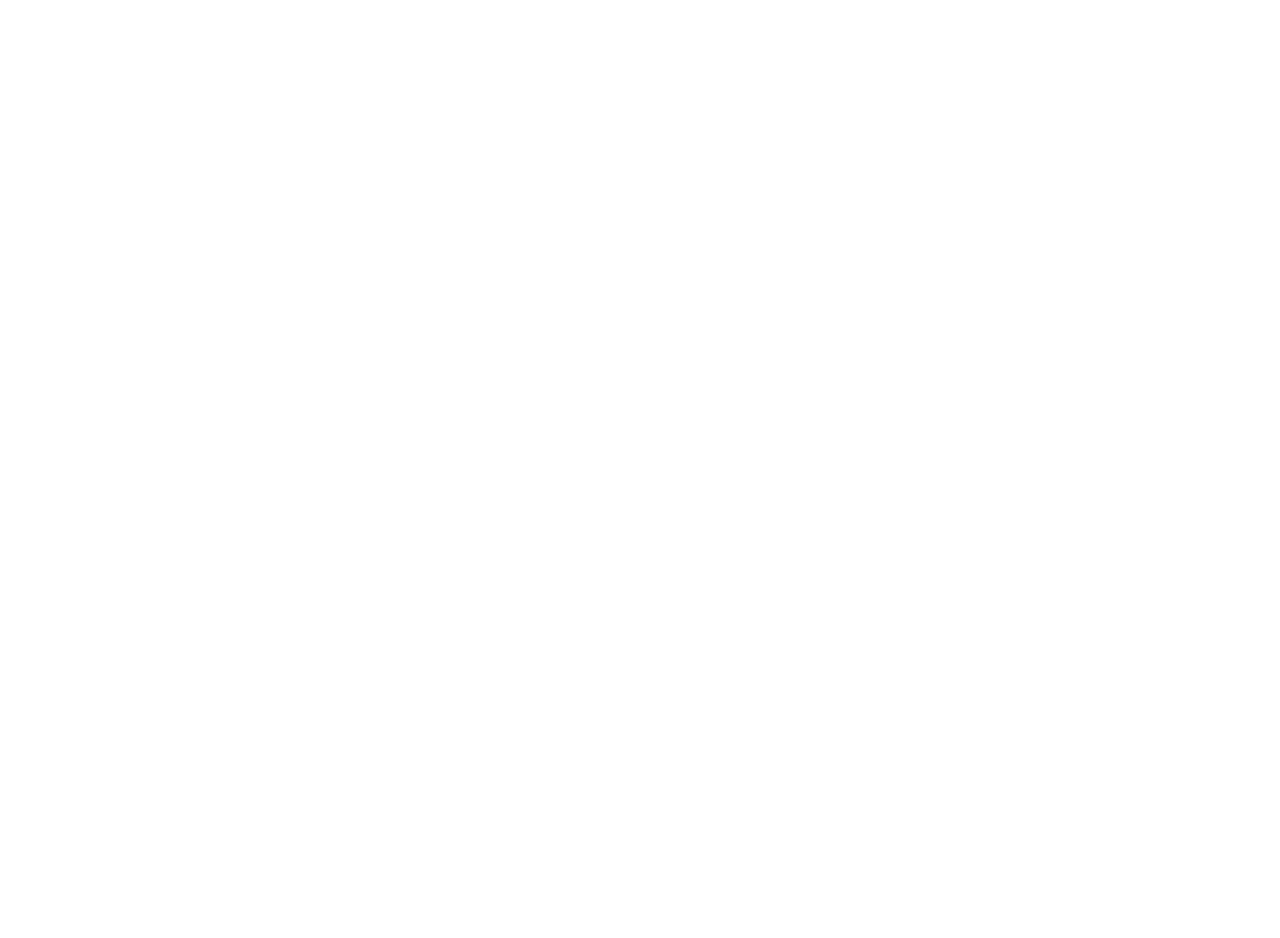
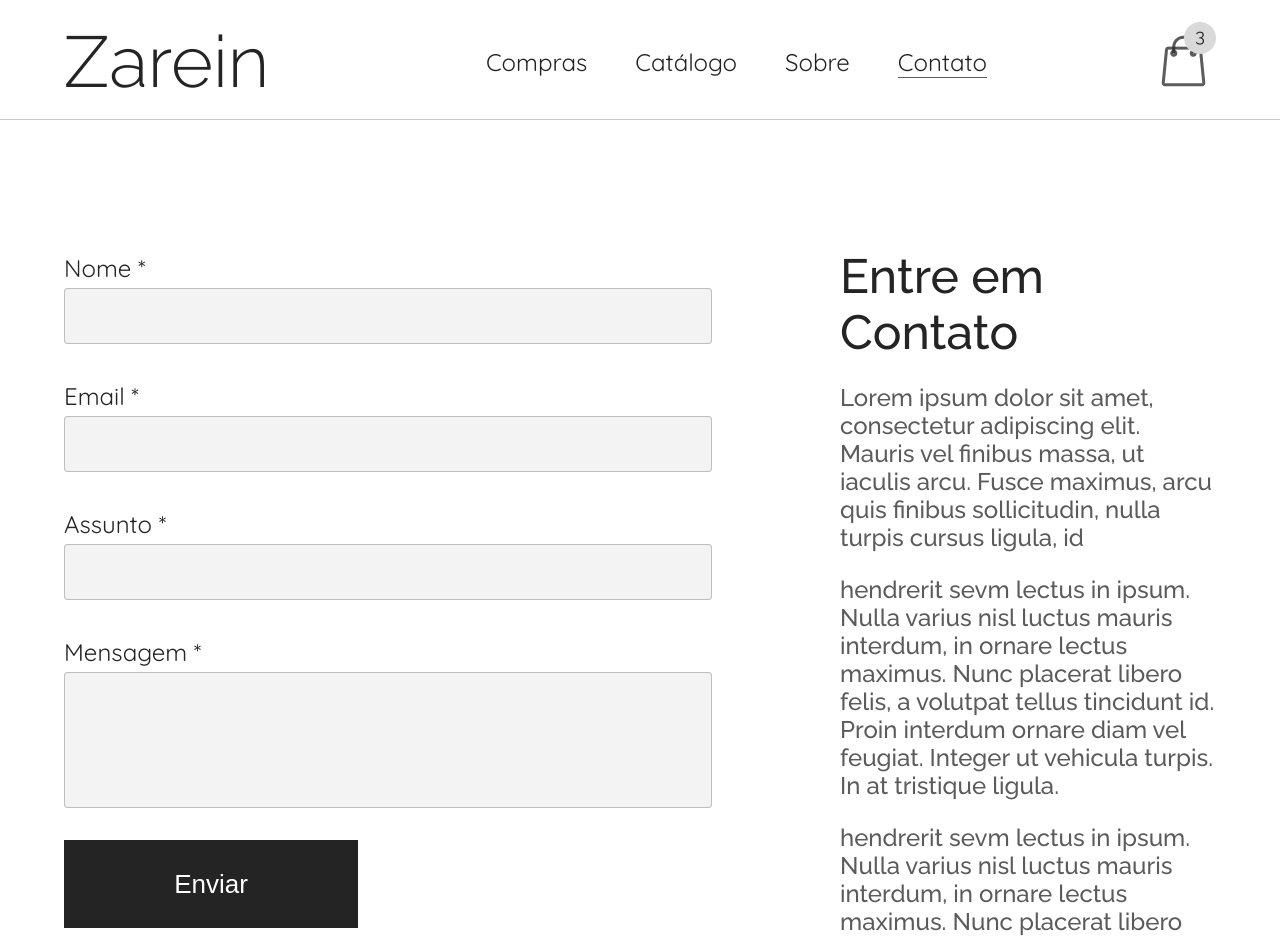
Before and after one commit to DevVictor19/zarein-ecommerce-react, a React (Create React App) app: page /contato in a window 1280 px wide. Before the commit this address had no page. Shown: the top 938 px of the page. Before the commit the page ends 800 px from the top, so only its background shows below. Built offline with nearby package versions, Linux system fonts and the light colour scheme.

Commit message:
initial contato design

```diff
--- a/src/components/UI/fadeIn.js
+++ /dev/null
@@ -1,7 +0,0 @@
-import classes from "./fadeIn.module.css";
-
-const FadeIn = (props) => {
-  return <div className={classes.fade}>{props.children}</div>;
-};
-
-export default FadeIn;
--- /dev/null
+++ b/src/components/UI/fadeInMain.js
@@ -0,0 +1,11 @@
+import classes from "./fadeIn.module.css";
+
+const FadeInMain = (props) => {
+  return (
+    <main style={props.style || {}} className={classes.fade}>
+      {props.children}
+    </main>
+  );
+};
+
+export default FadeInMain;
--- /dev/null
+++ b/src/components/contato/contatoContent.js
@@ -0,0 +1,32 @@
+import ContatoForm from "./contatoForm";
+import classes from "./contatoContent.module.css";
+
+const ContatoContent = () => {
+  return (
+    <section className={classes.contato}>
+      <ContatoForm />
+      <div className={classes.contatoTexts}>
+        <h1>Entre em Contato</h1>
+        <p>
+          Lorem ipsum dolor sit amet, consectetur adipiscing elit. Mauris vel
+          finibus massa, ut iaculis arcu. Fusce maximus, arcu quis finibus
+          sollicitudin, nulla turpis cursus ligula, id
+        </p>
+        <p>
+          hendrerit sevm lectus in ipsum. Nulla varius nisl luctus mauris
+          interdum, in ornare lectus maximus. Nunc placerat libero felis, a
+          volutpat tellus tincidunt id. Proin interdum ornare diam vel feugiat.
+          Integer ut vehicula turpis. In at tristique ligula.
+        </p>
+        <p>
+          hendrerit sevm lectus in ipsum. Nulla varius nisl luctus mauris
+          interdum, in ornare lectus maximus. Nunc placerat libero felis, a
+          volutpat tellus tincidunt id. Proin interdum ornare diam vel feugiat.
+          Integer ut vehicula turpis. In at tristique ligula.
+        </p>
+      </div>
+    </section>
+  );
+};
+
+export default ContatoContent;
--- /dev/null
+++ b/src/components/contato/contatoContent.module.css
@@ -0,0 +1,25 @@
+.contato {
+  display: flex;
+  justify-content: center;
+}
+
+.contatoTexts {
+  margin-left: 128px;
+  max-width: 536px;
+}
+
+.contatoTexts h1 {
+  font-weight: 500;
+  font-size: 48px;
+  line-height: 56px;
+  color: var(--black);
+}
+
+.contatoTexts p {
+  margin-top: 24px;
+
+  font-weight: 500;
+  font-size: 24px;
+  line-height: 28px;
+  color: var(--black-75);
+}
--- /dev/null
+++ b/src/components/contato/contatoForm.js
@@ -0,0 +1,23 @@
+import classes from "./contatoForm.module.css";
+
+const ContatoForm = () => {
+  const submitHandler = (event) => {
+    event.preventDefault();
+  };
+
+  return (
+    <form onSubmit={submitHandler} className={classes.form}>
+      <label htmlFor="name">Nome *</label>
+      <input type="text" id="name" name="name" />
+      <label htmlFor="email">Email *</label>
+      <input type="email" id="email" name="email" />
+      <label htmlFor="subect">Assunto *</label>
+      <input type="text" id="subject" name="subject" />
+      <label htmlFor="textarea">Mensagem *</label>
+      <textarea id="textarea" name="message" rows={4} cols={50}></textarea>
+      <button type="submit">Enviar</button>
+    </form>
+  );
+};
+
+export default ContatoForm;
--- /dev/null
+++ b/src/components/contato/contatoForm.module.css
@@ -0,0 +1,63 @@
+.form {
+  display: flex;
+  flex-direction: column;
+}
+
+.form label {
+  font-family: "Quicksand";
+  font-weight: 400;
+  font-size: 24px;
+  line-height: 40px;
+  color: var(--black);
+}
+
+.form input {
+  padding: 0 24px;
+  margin-bottom: 32px;
+
+  background-color: var(--black-5);
+  border: 1px solid var(--black-25);
+  border-radius: 4px;
+
+  width: 648px;
+  height: 56px;
+  color: var(--black-75);
+  font-size: 24px;
+}
+
+.form textarea {
+  padding: 8px 24px;
+  margin-bottom: 32px;
+
+  font-size: 24px;
+  color: var(--black-75);
+
+  background-color: var(--black-5);
+  border: 1px solid var(--black-25);
+  border-radius: 4px;
+
+  resize: none;
+  width: 648px;
+  height: 136px;
+}
+
+.form button {
+  border: none;
+  outline: none;
+
+  width: 294px;
+  height: 88px;
+  color: #fff;
+  background-color: var(--black);
+
+  font-weight: 400;
+  font-size: 26px;
+  line-height: 40px;
+
+  cursor: pointer;
+  transition: 0.4s ease-in;
+}
+
+.form button:active {
+  background-color: var(--black-50);
+}
--- a/src/components/header/header.module.css
+++ b/src/components/header/header.module.css
@@ -23,7 +23,7 @@
 
 .logo {
   font-weight: 300;
-  font-size: 68px;
+  font-size: 72px;
   line-height: 80px;
   color: var(--black);
 }
@@ -37,9 +37,8 @@
   text-decoration: none;
   color: var(--black);
   font-family: "Quicksand";
-  font-style: normal;
   font-weight: 400;
-  font-size: 26px;
+  font-size: 24px;
   margin-right: 48px;
 }
 
--- a/src/index.js
+++ b/src/index.js
@@ -1,4 +1,3 @@
-import React from "react";
 import ReactDOM from "react-dom/client";
 import { Routes, Route, BrowserRouter } from "react-router-dom";
 
@@ -7,6 +6,7 @@
 import Compras from "./routes/compras";
 import Catalogo from "./routes/catalogo";
 import Sobre from "./routes/sobre";
+import Contato from "./routes/contato";
 
 const root = ReactDOM.createRoot(document.getElementById("root"));
 root.render(
@@ -16,6 +16,7 @@
         <Route index element={<Compras />} />
         <Route path="catalogo" element={<Catalogo />} />
         <Route path="sobre" element={<Sobre />} />
+        <Route path="contato" element={<Contato />} />
       </Route>
     </Routes>
   </BrowserRouter>
--- a/src/routes/catalogo.js
+++ b/src/routes/catalogo.js
@@ -1,18 +1,16 @@
 import { getPosts } from "../data/catalogo_posts";
 import CatalogoPost from "../components/catalogo/catalogoPost";
-import FadeIn from "../components/UI/fadeIn";
+import FadeInMain from "../components/UI/fadeInMain";
 
 const Catalogo = () => {
   const posts = getPosts();
 
   return (
-    <FadeIn>
-      <main style={{ padding: "88px 64px" }}>
-        {posts.map((post) => (
-          <CatalogoPost key={post.post_id} post={post} />
-        ))}
-      </main>
-    </FadeIn>
+    <FadeInMain style={{ padding: "88px 64px" }}>
+      {posts.map((post) => (
+        <CatalogoPost key={post.post_id} post={post} />
+      ))}
+    </FadeInMain>
   );
 };
 
--- a/src/routes/compras.js
+++ b/src/routes/compras.js
@@ -3,7 +3,6 @@
 
 import ComprasCarousel from "../components/compras/comprasCarousel";
 import ComprasMenu from "../components/compras/comprasMenu";
-import FadeIn from "../components/UI/fadeIn";
 
 import { getProducts } from "../data/products";
 
@@ -47,7 +46,7 @@
     }, 400);
   };
   return (
-    <FadeIn>
+    <>
       <ComprasMenu onClickMenu={fadeEffectHandler} />
       <main style={{ padding: "88px 64px 0" }}>
         {products.map((product) => (
@@ -59,7 +58,7 @@
           />
         ))}
       </main>
-    </FadeIn>
+    </>
   );
 };
 
--- /dev/null
+++ b/src/routes/contato.js
@@ -0,0 +1,12 @@
+import FadeInMain from "../components/UI/fadeInMain";
+import ContatoContent from "../components/contato/contatoContent";
+
+const Contato = () => {
+  return (
+    <FadeInMain style={{ padding: "128px 64px 88px" }}>
+      <ContatoContent />
+    </FadeInMain>
+  );
+};
+
+export default Contato;
--- a/src/routes/sobre.js
+++ b/src/routes/sobre.js
@@ -1,13 +1,11 @@
 import SobreContent from "../components/sobre/sobreContent";
-import FadeIn from "../components/UI/fadeIn";
+import FadeInMain from "../components/UI/fadeInMain";
 
 const Sobre = () => {
   return (
-    <FadeIn>
-      <main style={{ padding: "88px 64px" }}>
-        <SobreContent />
-      </main>
-    </FadeIn>
+    <FadeInMain style={{ padding: "88px 64px" }}>
+      <SobreContent />
+    </FadeInMain>
   );
 };
 
```
